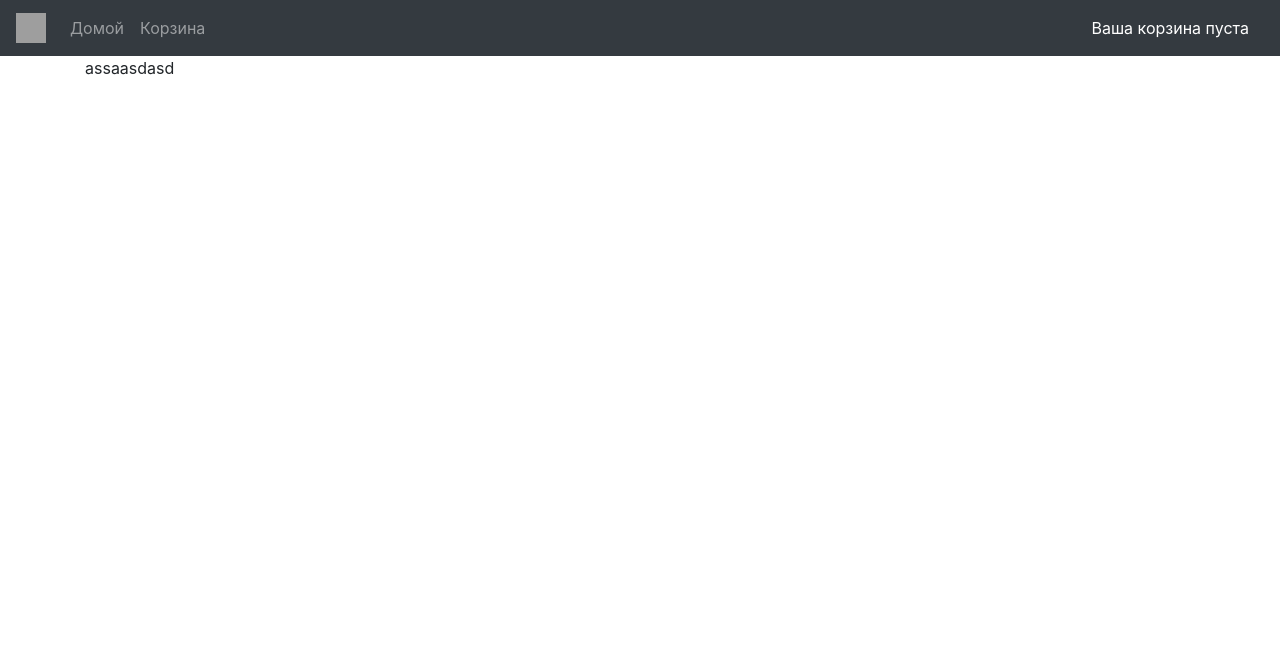
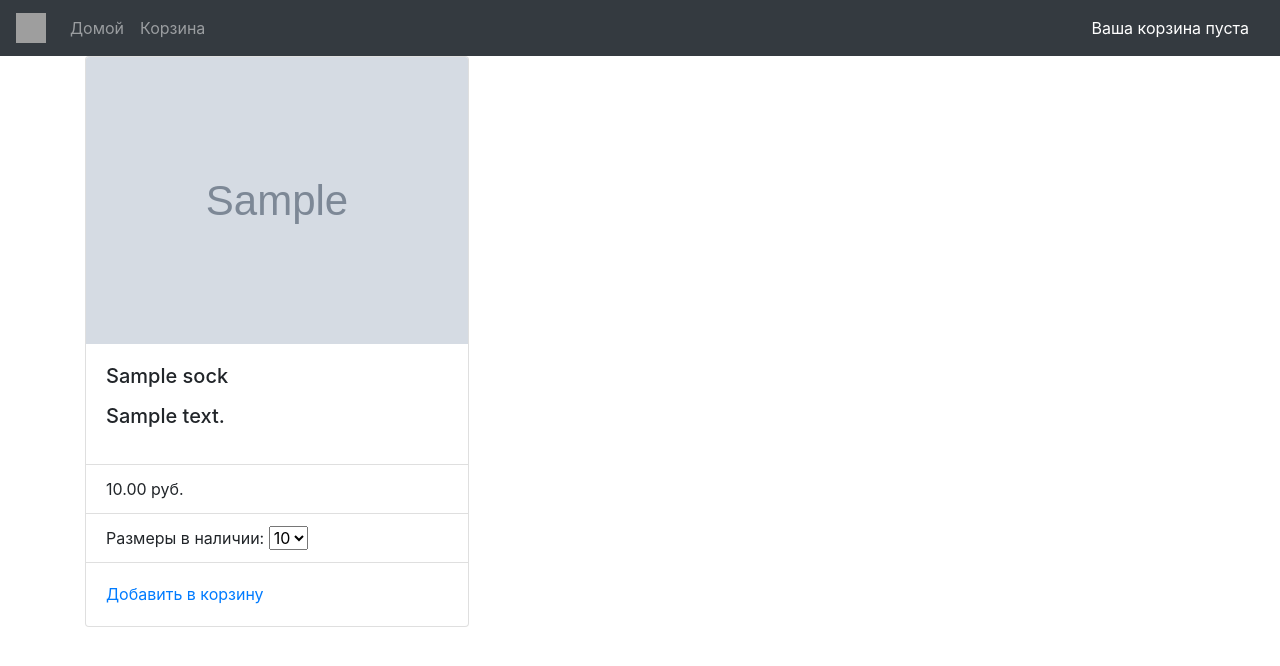
Before and after one commit to johngalt18/socks-shop, a Django app: a page that uses django-app/django_shop/socks_shop/templates/socks_shop/item_detail.html in a window 1280 px wide. Shown: the top 666 px of the page. Run offline with Django 3.2, Linux system fonts and the light colour scheme; tables that the repository leaves empty hold one stand-in row (values such as "Sample post"); grey boxes marked "Sample" are stand-in pictures; some libraries are stand-ins or nearby versions; grey boxes are pictures that could not be loaded.

Commit message:
[FIX] added dropdown for all sizes and page with item details

```diff
--- a/django-app/django_shop/socks_shop/models.py
+++ b/django-app/django_shop/socks_shop/models.py
@@ -37,7 +37,7 @@ class Socks(models.Model):
 
 
 class Stock(models.Model):
-    name = models.ForeignKey(Socks, on_delete=models.PROTECT, verbose_name="Наименование")
+    name = models.ForeignKey(Socks, on_delete=models.CASCADE, verbose_name="Наименование")
     amount = models.PositiveIntegerField(verbose_name="Количество")
     size = models.PositiveSmallIntegerField(verbose_name="Размер")
 
--- a/django-app/django_shop/socks_shop/templates/socks_shop/item_detail.html
+++ b/django-app/django_shop/socks_shop/templates/socks_shop/item_detail.html
@@ -1,5 +1,35 @@
 {% extends 'socks_shop/base_page.html' %}
 
 {% block content %}
-    assaasdasd
+
+    <div class="card" style="width: 24rem;">
+        <img class="card-img-top" src={{ item_details.image.url }} alt="Card image cap">
+        <div class="card-body">
+            <h5 class="card-title">
+                {{ item_details.name }}
+                <p class="card-text">
+                    {{ item_details.description | linebreaks }}
+                </p>
+            </h5>
+        </div>
+        <ul class="list-group list-group-flush">
+            <li class="list-group-item">
+                {{ item_details.price }} руб.
+            </li>
+            <li class="list-group-item">
+                Размеры в наличии:
+                <select>
+                    {% for stock in stocks %}
+                    <option>
+                        {{ stock.size }}
+                    </option>
+                    {% endfor %}
+                </select>
+            </li>
+        </ul>
+        <div class="card-body">
+            <a href="#" class="card-link">Добавить в корзину</a>
+        </div>
+    </div>
+
 {% endblock %}
--- a/django-app/django_shop/socks_shop/views.py
+++ b/django-app/django_shop/socks_shop/views.py
@@ -1,5 +1,5 @@
-from django.shortcuts import render
-from .models import Socks
+from django.shortcuts import render, get_object_or_404
+from .models import Socks, Stock
 
 
 def return_items(request):
@@ -10,4 +10,8 @@ def return_items(request):
 
 def item_detail(request, slug):
     item_details = Socks.objects.get(slug__iexact=slug)
-    return render(request=request, template_name='socks_shop/item_detail.html', context={'item_details': item_details})
+
+    stock = Stock.objects.filter(name=item_details)
+
+    return render(request=request, template_name='socks_shop/item_detail.html', context={'item_details': item_details,
+                                                                                         'stocks': stock})
```
Also changed, not shown: django-app/django_shop/socks_shop/templates/socks_shop/index.html (+5 -2 lines), django-app/django_shop/socks_shop/templates/socks_shop/base_page.html (line endings or trailing spaces).
